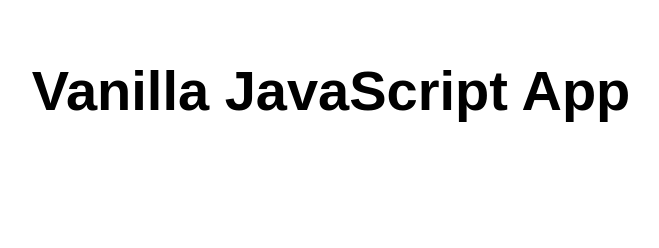
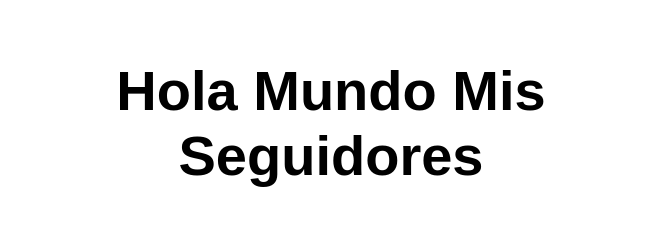
Before and after one commit to Olguin04/Mi-Primer-App-Juan, a website: page src/index.html in a window 1280 px wide. Shown: the whole page, without its empty margins (309-968 px from the left). Drawn offline with Linux system fonts and the light colour scheme.

Commit message:
//Modificacion de etiqueta

```diff
--- a/src/index.html
+++ b/src/index.html
@@ -10,7 +10,7 @@
 
 <body>
   <main>
-    <h1>Vanilla JavaScript App</h1>
+    <h1>Hola Mundo Mis Seguidores</h1>
   </main>
 </body>
 
```
